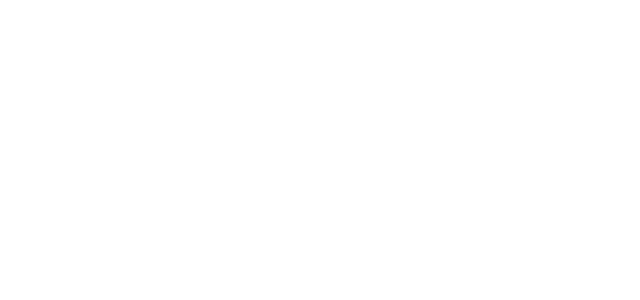
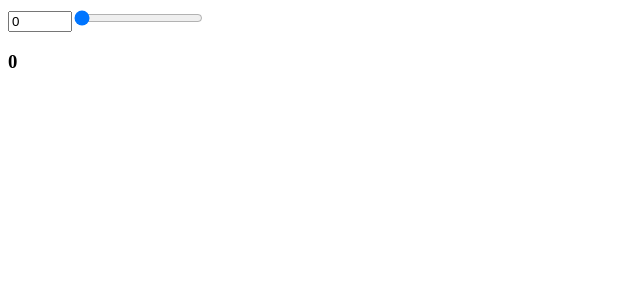
Before and after one commit to mlin367/Dashboard_Challenge, a React app: page / in a window 1280 px wide. Shown: the top 300 px of the page, without its empty margins (0-640 px from the left). Built offline with nearby package versions, Linux system fonts and the light colour scheme; the HTML template or start-up script is replaced by a standard one.

Commit message:
slider and input box working as intended

```diff
--- a/client/src/components/App.jsx
+++ b/client/src/components/App.jsx
@@ -1,17 +1,20 @@
 import React from 'react';
+import Student from './Student';
 
 class App extends React.Component {
   constructor(props) {
     super(props);
     this.state = {
-
+      threshold: '0'
     };
   }
 
   render() {
     return (
       <div className="app">
-
+        <input onChange={(e) => this.setState({ threshold: e.target.value })} type="number" min="0" max="100" value={this.state.threshold} />
+        <input className="slider" onChange={(e) => this.setState({ threshold: e.target.value })} type="range" min="0.00" max="100.00" value={this.state.threshold} step="0.01"  />
+        <h3>{this.state.threshold}</h3>
       </div>
     );
   }
```
Also changed, not shown: client/src/components/Slider.jsx (deleted).
